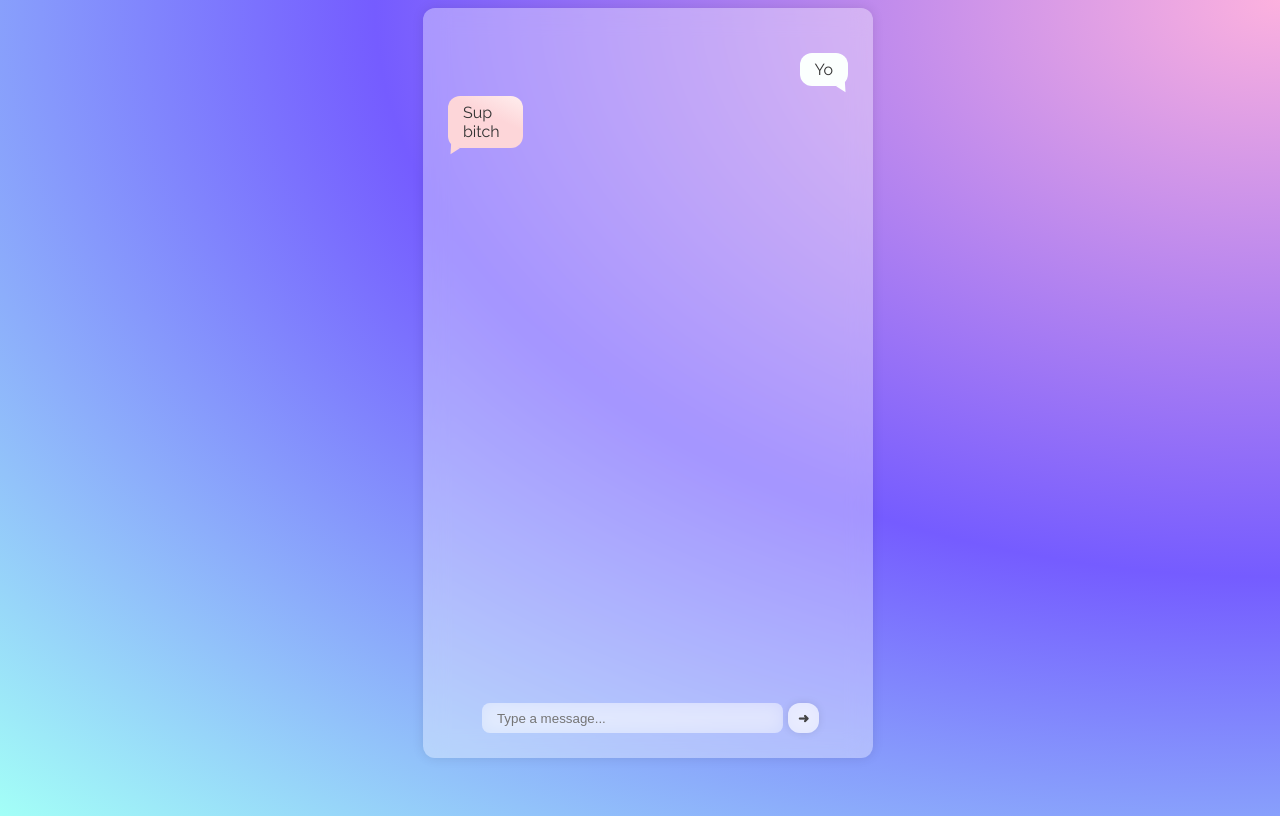
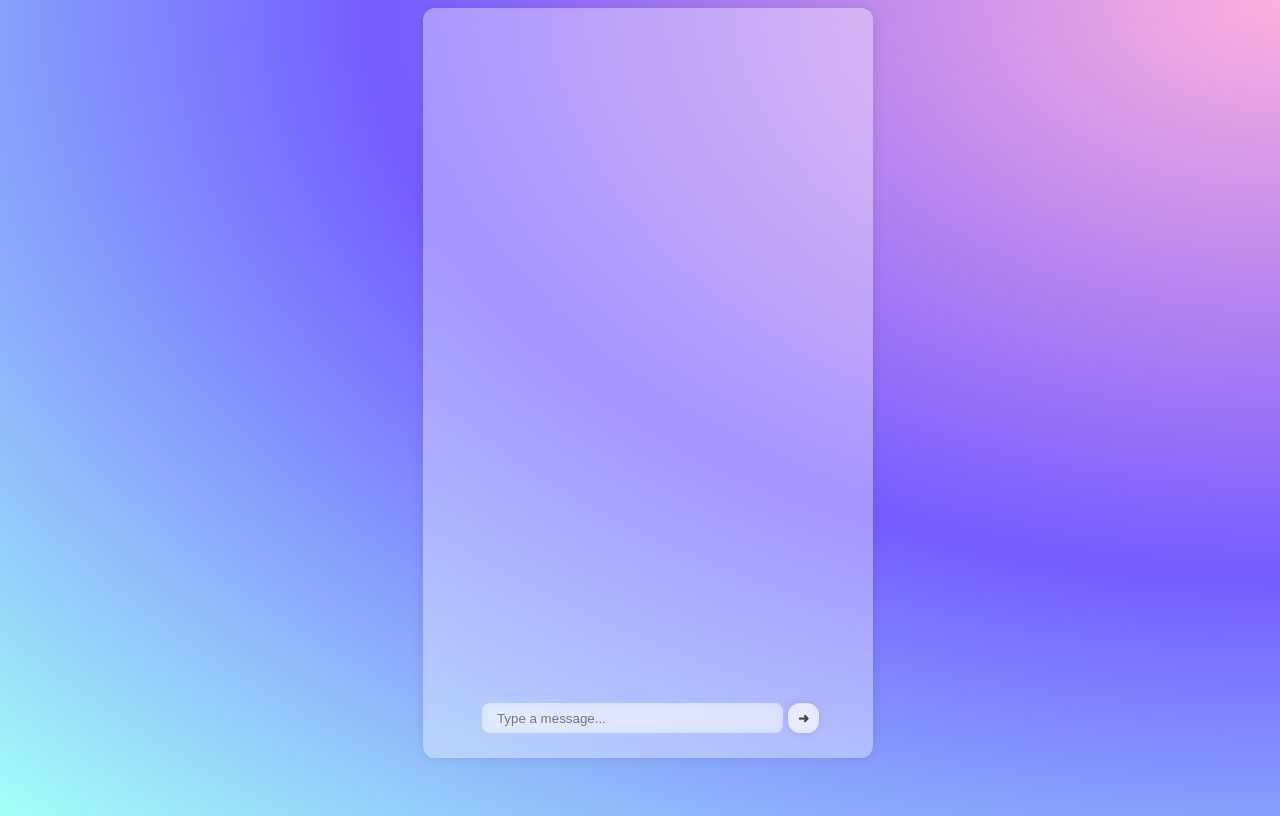
Before and after one commit to javierbmm/FitBot, a plain HTML site: page index.html in a window 1280 px wide. Drawn offline with Linux system fonts and the light colour scheme.

Commit message:
Cleaning chat element on index

```diff
--- a/index.html
+++ b/index.html
@@ -10,12 +10,6 @@
 <body>
     <div id="chat-container">
         <div id="chat">
-            <div class="msg-user-div">
-                <span class="msg-user">Yo</span>
-            </div>
-            <div class="msg-bot-div">
-                <span class="msg-bot">Sup bitch</span>
-            </div>
         </div>
         <div id="user-container">
             <form id="user-form" onsubmit="return false;">
```
